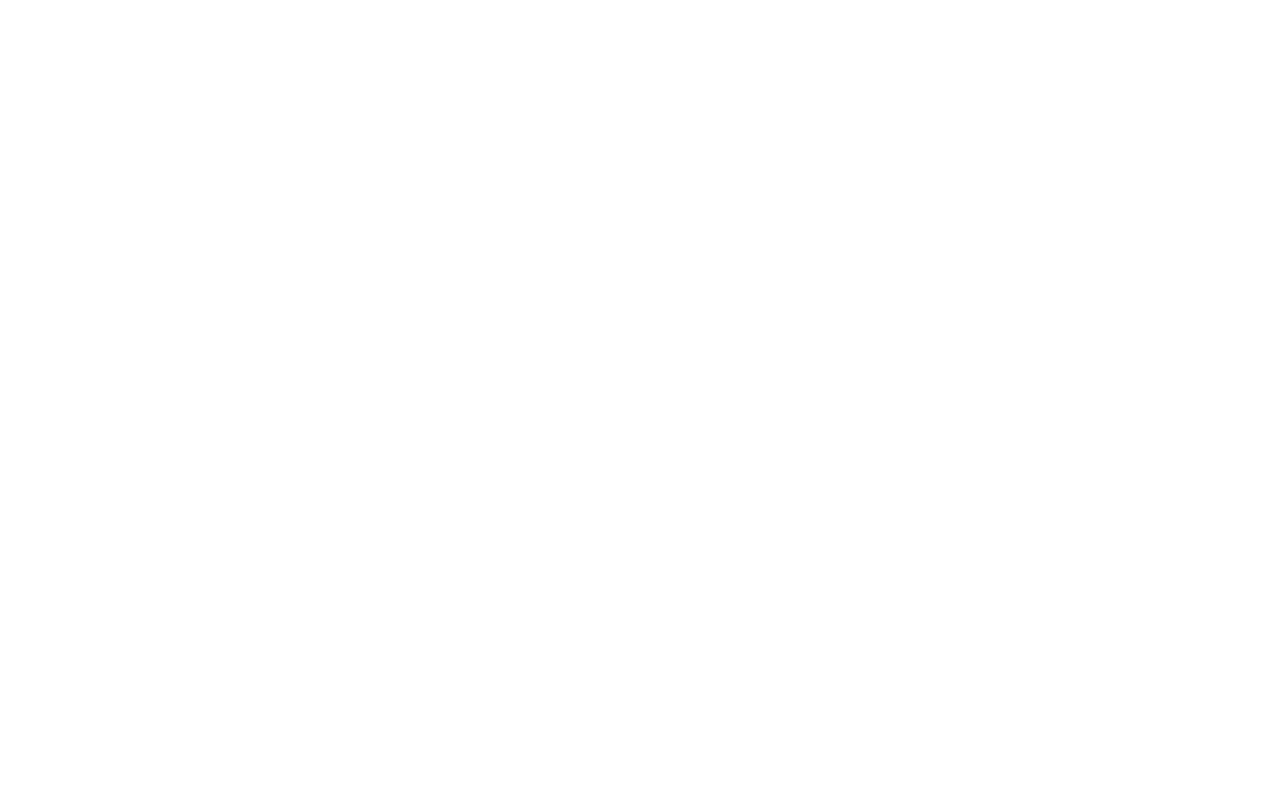
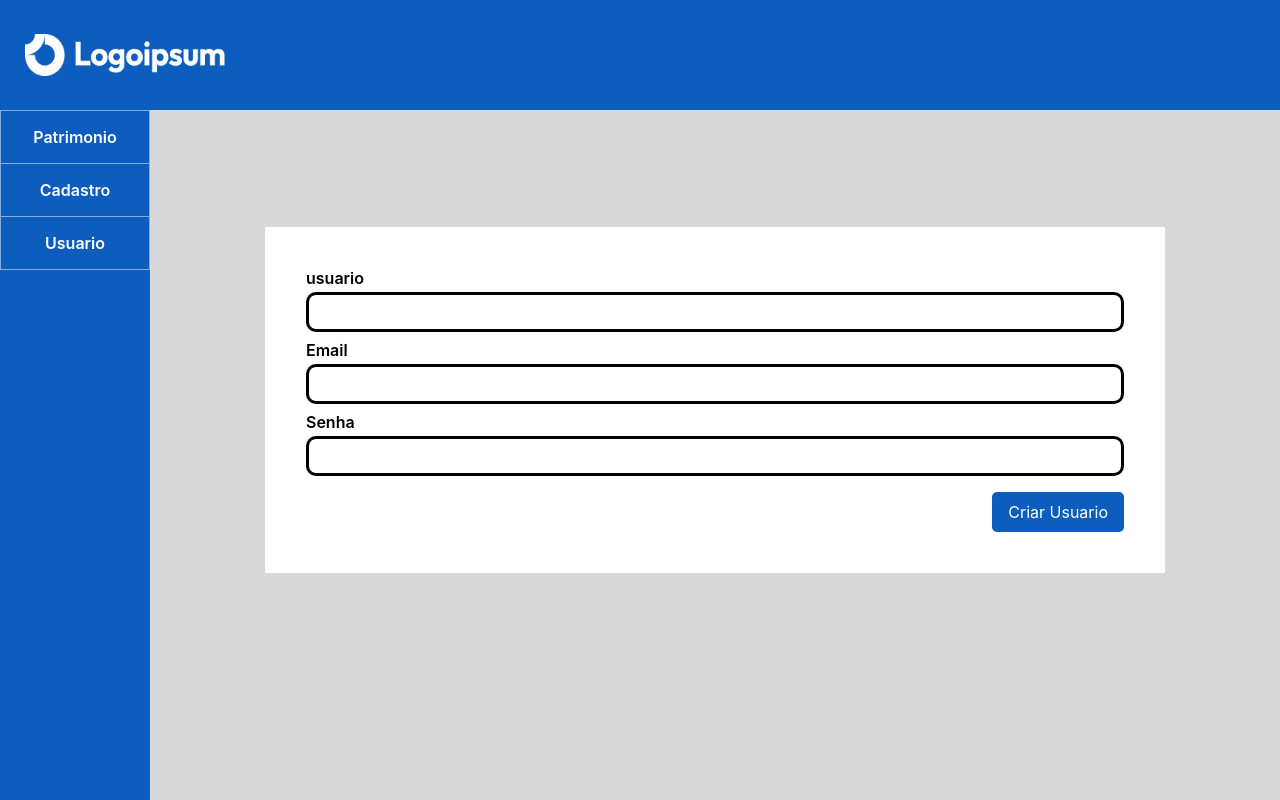
Before and after one commit to Luiz-Faleiros/tic-frontend, a React (Create React App) app: page /dashboard/createuser in a window 1280 px wide. Before the commit this address had no page. Built offline with nearby package versions, Linux system fonts and the light colour scheme.

Commit message:
faet: user

```diff
--- a/src/App.tsx
+++ b/src/App.tsx
@@ -3,7 +3,7 @@
 import { Route, BrowserRouter as Router, Routes } from "react-router-dom";
 import { Dashboard } from "./components/Dashboard";
 import Login from "./components/Login";
-import { Patrimonio } from "./components/Patrimonio";
+import { CreateUser } from "./components/CreateUser";
 
 function App() {
   return (
@@ -27,10 +27,10 @@
         />
 
         <Route
-          path="/dashboard/patrimonio"
+          path="/dashboard/createuser"
           element={
             <Dashboard>
-              <Patrimonio />
+              <CreateUser />
             </Dashboard>
           }
         />
--- /dev/null
+++ b/src/components/CreateUser/index.tsx
@@ -0,0 +1,79 @@
+import { useState } from "react";
+import { InputComponent } from "../Input";
+import styled from "styled-components";
+
+const Container = styled.div`
+  display: flex;
+  justify-content: center;
+  align-items: center;
+
+  height: 100%;
+
+  .container-box {
+    background: #fff;
+
+    padding: 41px;
+
+    max-width: 900px;
+    width: 90%;
+
+    #flex {
+      display: flex;
+      flex-direction: column;
+      gap: 0.5rem;
+    }
+  }
+
+  .submit-button {
+    text-align: right;
+    margin-top: 1rem;
+    button {
+      border-radius: 5px;
+      background: #0c5dbd;
+      color: #fff;
+      padding: 0.5rem 1rem;
+    }
+  }
+`;
+
+export const CreateUser = () => {
+  const [userName, setUserName] = useState("");
+  const [email, setEmail] = useState("");
+  const [password, setPassword] = useState("");
+
+  return (
+    <Container>
+      <div className="container-box">
+        <div id="flex">
+          <InputComponent
+            value={userName}
+            labelText="usuario"
+            type="text"
+            name="user"
+            onChange={setUserName}
+          />
+
+          <InputComponent
+            value={email}
+            labelText="Email"
+            type="email"
+            name="email"
+            onChange={setEmail}
+          />
+
+          <InputComponent
+            value={password}
+            labelText="Senha"
+            type="password"
+            name="password"
+            onChange={setPassword}
+          />
+        </div>
+
+        <div className="submit-button">
+          <button>Criar Usuario</button>
+        </div>
+      </div>
+    </Container>
+  );
+};
--- a/src/components/Dashboard/Header/index.tsx
+++ b/src/components/Dashboard/Header/index.tsx
@@ -6,6 +6,7 @@
 
   width: 100%;
   height: 110px;
+  position: fixed;
 
   img {
     width: 200px;
--- a/src/components/Dashboard/Sidebar/index.tsx
+++ b/src/components/Dashboard/Sidebar/index.tsx
@@ -1,8 +1,8 @@
 import styled from "styled-components";
 
 const Container = styled.nav`
-    width: 150px;
-      height: 100%;
+  width: 150px;
+  height: 100%;
   background: #0c5dbd;
 
   position: fixed;
@@ -35,7 +35,6 @@
   return (
     <Container>
       <ul>
-        <li className="nobottomborder">Dashboard</li>
         <li className="nobottomborder">Patrimonio</li>
         <li className="nobottomborder">Cadastro</li>
         <li>Usuario</li>
--- a/src/components/Dashboard/index.tsx
+++ b/src/components/Dashboard/index.tsx
@@ -19,7 +19,7 @@
         <Sidebar />
       </div>
 
-      <div style={{ marginLeft: "150px" }}>{children}</div>
+      <div style={{ height: "100%", marginLeft: "150px" }}>{children}</div>
     </Container>
   );
 };
--- a/src/components/Patrimonio/index.tsx
+++ /dev/null
@@ -1,9 +0,0 @@
-import { InputComponent } from "../Input";
-
-export const Patrimonio = () => {
-  return (
-    <div>
-      {/* <InputComponent labelText="usuario" type="text" name="user" /> */}
-    </div>
-  );
-};
```
